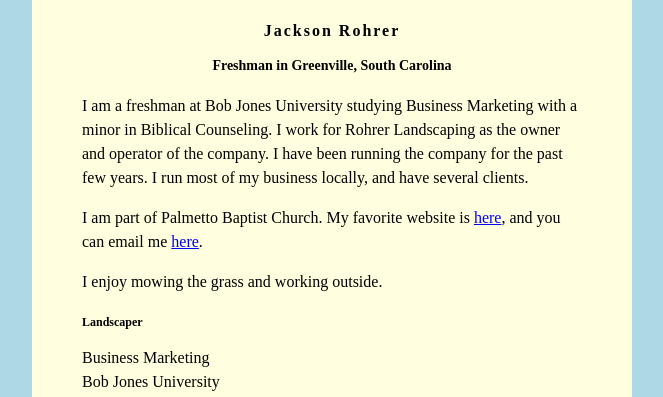
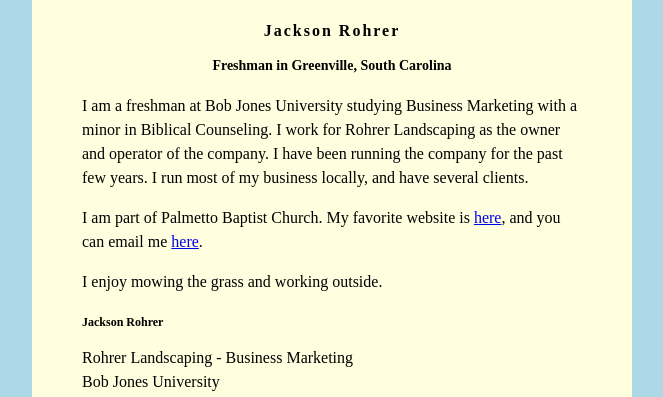
Before and after one commit to Jrohrer-10/Jrohrer-10.github.io, a plain HTML site: page index.html in a window 1280 px wide. Shown: the top 397 px of the page, without its empty margins (308-971 px from the left). Drawn offline with Linux system fonts and the light colour scheme.

Commit message:
Update index.html

```diff
--- a/index.html
+++ b/index.html
@@ -43,8 +43,9 @@ h3 {
          <p>
             I enjoy mowing the grass and working outside.
          </p>
-        <h3>Landscaper</h3>
-      Business Marketing<br />
+        <h3>Jackson Rohrer</h3>
+
+        Rohrer Landscaping  - Business Marketing<br />
         Bob Jones University<br />
         Example image:
         <img src="https://encrypted-tbn0.gstatic.com/images?q=tbn:ANd9GcQ5OBuUDQDI8eozUOsNazkNn4pYzPUdy2GRwQ&s" />
```
